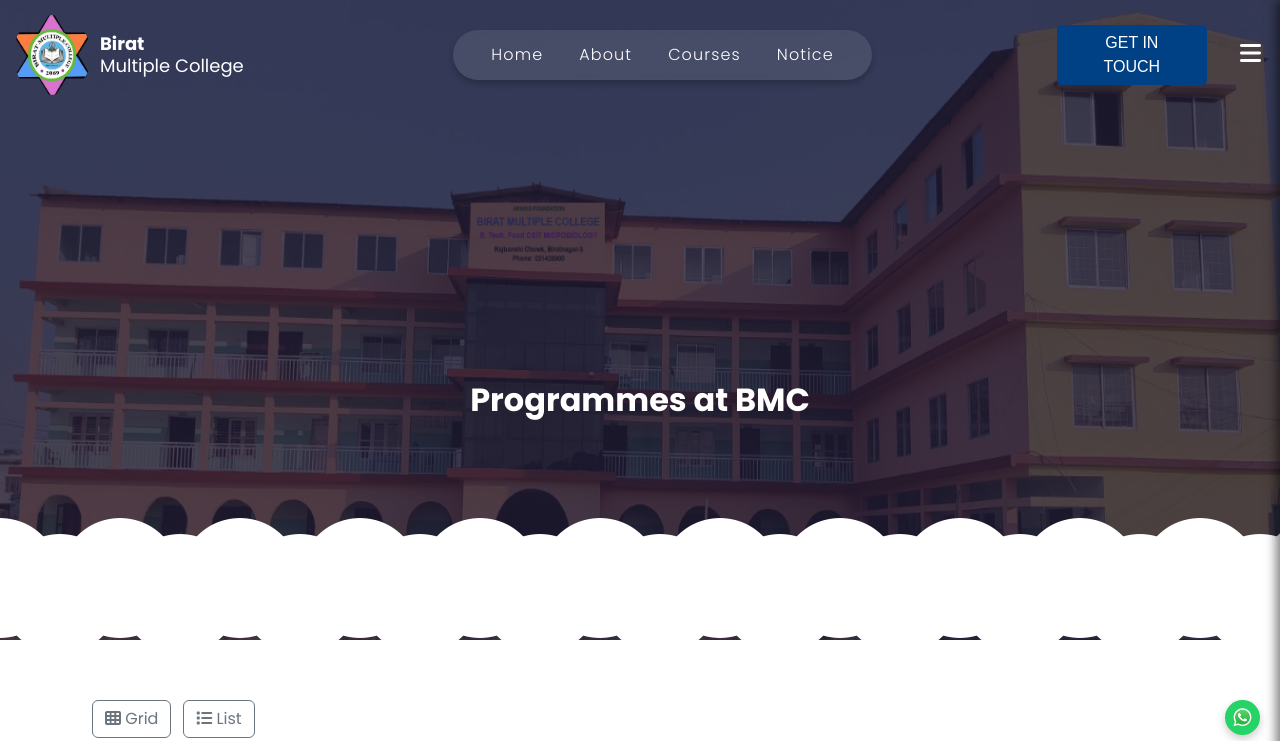
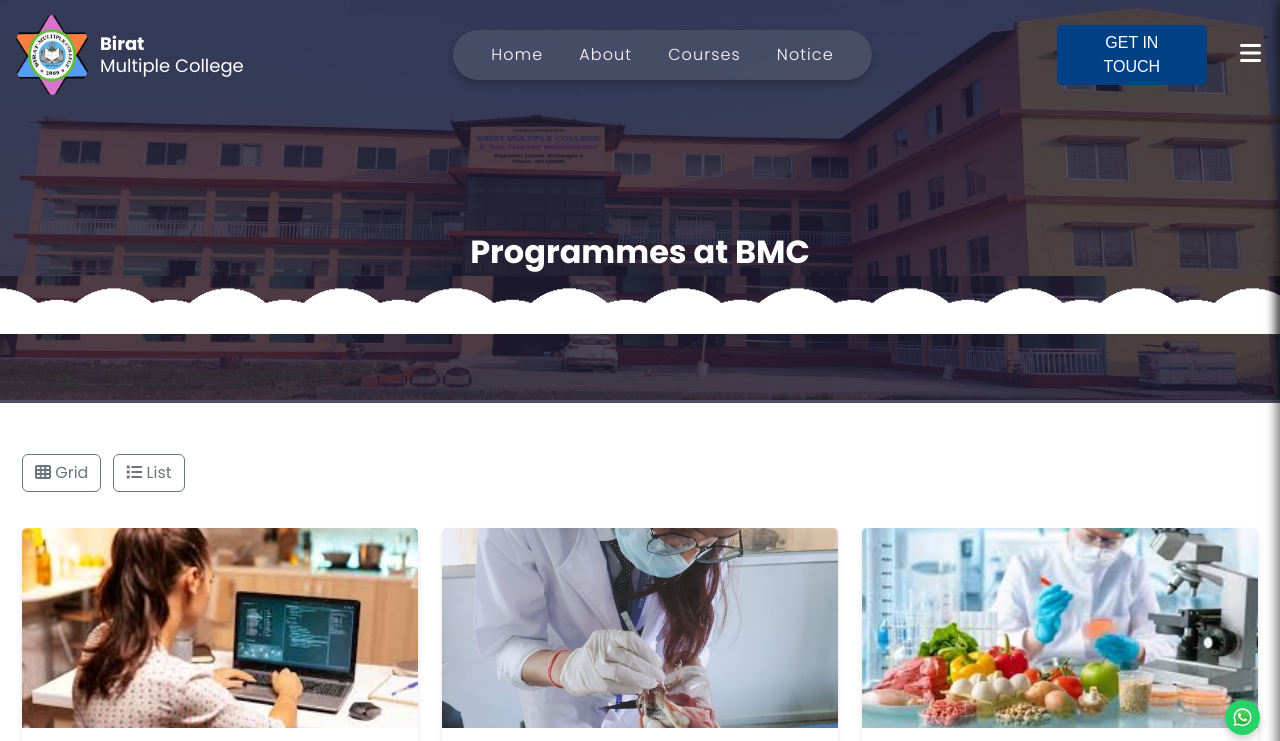
Before and after one commit to SurajMahato74/bmc, a plain HTML site: page courses.html in a window 1280 px wide. Shown: the top 741 px of the page. Drawn offline with nearby package versions, Linux system fonts and the light colour scheme.

Commit message:
Update courses.html

```diff
--- a/courses.html
+++ b/courses.html
@@ -2,38 +2,70 @@
 <!DOCTYPE html>
 <html lang="en">
 <head>
-    <meta charset="utf-8"/>
-    <meta content="width=device-width, initial-scale=1.0" name="viewport"/>
-
-    <link crossorigin="anonymous" href="https://cdn.jsdelivr.net/npm/bootstrap@5.3.2/dist/css/bootstrap.min.css" integrity="sha384-T3c6CoIi6uLrA9TneNEoa7RxnatzjcDSCmG1MXxSR1GAsXEV/Dwwykc2MPK8M2HN" rel="stylesheet"/>
-    <link href="https://cdnjs.cloudflare.com/ajax/libs/font-awesome/5.15.3/css/all.min.css" rel="stylesheet"/>
-    <link href="https://fonts.googleapis.com/css2?family=Poppins:wght@400;700&display=swap" rel="stylesheet"/>
-
-    <link
-    href="https://cdn.jsdelivr.net/npm/bootstrap@5.3.0-alpha3/dist/css/bootstrap.min.css"
-    rel="stylesheet"
-  />
-  <!-- Alternate PNG format -->
-  <title>Courses Birat Multiple College</title>
-  <link rel="icon" href="logo.png" type="image/png">
-  <link rel="preconnect" href="https://fonts.googleapis.com">
-  <link rel="preconnect" href="https://fonts.gstatic.com" crossorigin>
-  <link href="https://fonts.googleapis.com/css2?family=Poppins:ital,wght@0,100;0,200;0,300;0,400;0,500;0,600;0,700;0,800;0,900;1,100;1,200;1,300;1,400;1,500;1,600;1,700;1,800;1,900&display=swap" rel="stylesheet">
-      <link rel="stylesheet" href="https://cdnjs.cloudflare.com/ajax/libs/font-awesome/6.7.1/css/all.min.css">
-      <link rel="stylesheet" href="style.css">
-
-      <meta name="description" content="Welcome to Birat Multiple College, where we offer bachelor's degrees in BSc CSIT, Food Technology, and Microbiology in Biratnagar.">
-
+    <meta charset="utf-8" />
+<meta name="viewport" content="width=device-width, initial-scale=1.0, maximum-scale=1.0" />
+<meta name="description" content="Welcome to Birat Multiple College, offering bachelor's degrees in BSc CSIT, Food Technology, and Microbiology in Biratnagar. Explore a world-class learning experience tailored to your academic goals." />
+<meta name="author" content="Birat Multiple College" />
+<meta name="keywords" content="Birat Multiple College, BSc CSIT, Food Technology, Microbiology, Biratnagar, Education, Nepal, Bachelor's Degrees, Science" />
+<meta name="robots" content="index, follow" />
+<meta name="theme-color" content="#ffffff" />
+<meta property="og:title" content="Gallery Birat Multiple College" />
+<meta property="og:description" content="Explore Birat Multiple College, the premier institution for BSc CSIT, Food Technology, and Microbiology programs in Biratnagar." />
+<meta property="og:image" content="logo.png" />
+<meta property="og:url" content="https://www.biratmultiplecollege.edu" />
+<meta property="og:type" content="website" />
+<meta name="twitter:card" content="summary_large_image" />
+<meta name="twitter:title" content="Gallery Birat Multiple College" />
+<meta name="twitter:description" content="Join Birat Multiple College for exceptional programs in BSc CSIT, Food Technology, and Microbiology in Biratnagar." />
+<meta name="twitter:image" content="logo.png" />
+<link rel="icon" href="logo.png" type="image/png" />
+<link rel="apple-touch-icon" href="logo.png" />
+<link rel="canonical" href="https://www.biratmultiplecollege.edu" />
+<link rel="stylesheet" href="https://cdn.jsdelivr.net/npm/bootstrap@5.3.2/dist/css/bootstrap.min.css" integrity="sha384-T3c6CoIi6uLrA9TneNEoa7RxnatzjcDSCmG1MXxSR1GAsXEV/Dwwykc2MPK8M2HN" crossorigin="anonymous" />
+<link rel="stylesheet" href="https://cdnjs.cloudflare.com/ajax/libs/font-awesome/6.7.1/css/all.min.css" />
+<link href="https://fonts.googleapis.com/css2?family=Poppins:wght@100;200;300;400;500;600;700;800;900&display=swap" rel="stylesheet" />
+<link rel="stylesheet" href="style.css" />
+
+<style>
+  body {
+    overflow-x: hidden; /* Prevent horizontal overflow */
+    font-family: 'Poppins', sans-serif;
+    margin: 0;
+    padding: 0;
+  }
+
+  html, body {
+    max-width: 100%; /* Prevent horizontal scrolling */
+    overflow-x: hidden;
+  }
+
+  /* For ensuring images/icons don't cause overflow */
+  img, svg {
+    max-width: 100%;
+    height: auto;
+  }
+</style>
+<title>About Birat Multiple College</title>
 
 
     <style>
+                *{
+            margin: 0px;
+            padding: 0px;
+            font-family: "Poppins", sans-serif;
+            font-weight: 550;
+        }
+        body{
+            max-width: 100vw;
+            overflow-x:hidden;
+        }
       .landingpage {
   font-family: 'Poppins', sans-serif;
   background-color: rgba(56, 1, 63, 0.7); /* Backup color for older browsers */
   position: relative; /* Establish a positioning context for the video */
   color: white;
   margin: 0;
-  height: 100vh;
+  height: 63vh;
   padding: 0;
   overflow: hidden;
   background-color: white;
@@ -45,7 +77,7 @@
   left: 0;
   overflow-x: hidden;
   width: 100%;
-  height:80vh;
+  height:50vh;
 
   z-index: -2; /* Place the video behind content */
   opacity: 0.7;
@@ -56,7 +88,7 @@
   top: 0;
   left: 0;
   width: 100%;
-  height: 100%;
+  height: 50vh;
   background-color: rgba(5, 0, 29, 0.8);  /* Overlay color with transparency */
   z-index: -1; /* Place above the video but below the content */
 }
@@ -886,63 +918,61 @@
                     </li>
                 </ul>
             </div>
+            <div class="nav-end-image">
+                <img src="image/nav-design.png" style="border: none;">
+            </div>
         </nav>
 
+
+
+
+
         <style>
-            .circ-icons1{
-                position: absolute;
-               display: flex;
-               margin-top: 51vh;
-               margin-left: -60px;
+            /* Default styling for desktop */
+            .nav-end-image {
+              margin-top: 500px;
+              position: absolute;
+              border: none;
             }
-            .circ-icons2{
-                position: absolute;
-               display: flex;
-               margin-top: 53vh;
-            }
-            .circ-icons1 .i1{
-                color: rgb(255, 255, 255);
-                font-size: 120px;
-            }
-            .circ-icons2 .i2{
-                color: rgb(255, 255, 255);
-                font-size: 120px;
-            }
-        </style>
-        <div class="circ-icons1">
-            <i class="fa-solid fa-circle i1"></i>
-            <i class="fa-solid fa-circle i1"></i>
-            <i class="fa-solid fa-circle i1"></i>
-            <i class="fa-solid fa-circle i1"></i>
-            <i class="fa-solid fa-circle i1"></i>
-            <i class="fa-solid fa-circle i1"></i>
-            <i class="fa-solid fa-circle i1"></i>
-            <i class="fa-solid fa-circle i1"></i>
-            <i class="fa-solid fa-circle i1"></i>
-            <i class="fa-solid fa-circle i1"></i>
-            <i class="fa-solid fa-circle i1"></i>
-            <i class="fa-solid fa-circle i1"></i>
-            <i class="fa-solid fa-circle i1"></i>
-            <i class="fa-solid fa-circle i1"></i>
-
-        </div>
-        <div class="circ-icons2">
-            <i class="fa-solid fa-circle i2"></i>
-            <i class="fa-solid fa-circle i2"></i>
-            <i class="fa-solid fa-circle i2"></i>
-            <i class="fa-solid fa-circle i2"></i>
-            <i class="fa-solid fa-circle i2"></i>
-            <i class="fa-solid fa-circle i2"></i>
-            <i class="fa-solid fa-circle i2"></i>
-            <i class="fa-solid fa-circle i2"></i>
-            <i class="fa-solid fa-circle i2"></i>
-            <i class="fa-solid fa-circle i2"></i>
-            <i class="fa-solid fa-circle i2"></i>
-            <i class="fa-solid fa-circle i2"></i>
-            <i class="fa-solid fa-circle i2"></i>
-            <i class="fa-solid fa-circle i2"></i>
-        </div>
-    </div>
+
+
+  /* For iPhones and small screens */
+  @media (max-width: 1024px) { /* Covers iPad Pro, iPhones in landscape mode */
+  .nav-end-image {
+    margin-top: 90vh;
+  }
+  }
+
+  @media (max-width: 834px) { /* Covers iPad Air in portrait mode */
+  .nav-end-image {
+    margin-top: 90vh;
+  }
+  }
+
+  @media (max-width: 768px) { /* General mobile breakpoint */
+  .nav-end-image {
+    margin-top: 80vh;
+  }
+  }
+
+  @media (max-width: 640px) { /* iPhone XR, 12 Pro, 13 Pro, etc. */
+  .nav-end-image {
+    margin-top: 89vh;
+  }
+  }
+
+  @media (max-width: 375px) { /* iPhone SE, smaller devices */
+  .nav-end-image {
+    margin-top: 100vh;
+  }
+  }
+
+
+          </style>
+
+
+
+
 <style>
     .background-circles {
       position: absolute;
@@ -1113,7 +1143,7 @@
 </div>
 
 
-<div style="margin-top: -150px; padding-left: 80px; padding-right: 80px;" >
+<div style="margin-top: -100px; padding-left: 10px; padding-right: 10px;" >
     <style>
 
         .programmes-title {
@@ -1142,6 +1172,18 @@
         .btn-custom:hover {
             background-color: #0056b3;
         }
+
+        @media (max-width: 768px) {
+    #programmesView .col-md-4 {
+        flex: 0 0 100%; /* Make each card take up the full width */
+        max-width: 100%;
+    }
+
+    #programmesView .card {
+        margin: 0 auto; /* Center cards on mobile view */
+        width: 95%; /* Slight padding on the sides for better look */
+    }
+}
     </style>
 
     <div class="container mt-4" >
@@ -1228,7 +1270,7 @@
 @media (max-width: 768px) {
   .foot {
     width: 100vw; /* 100% of the viewport width */
-    margin-top: -50px;
+
   }
 }
 
```
